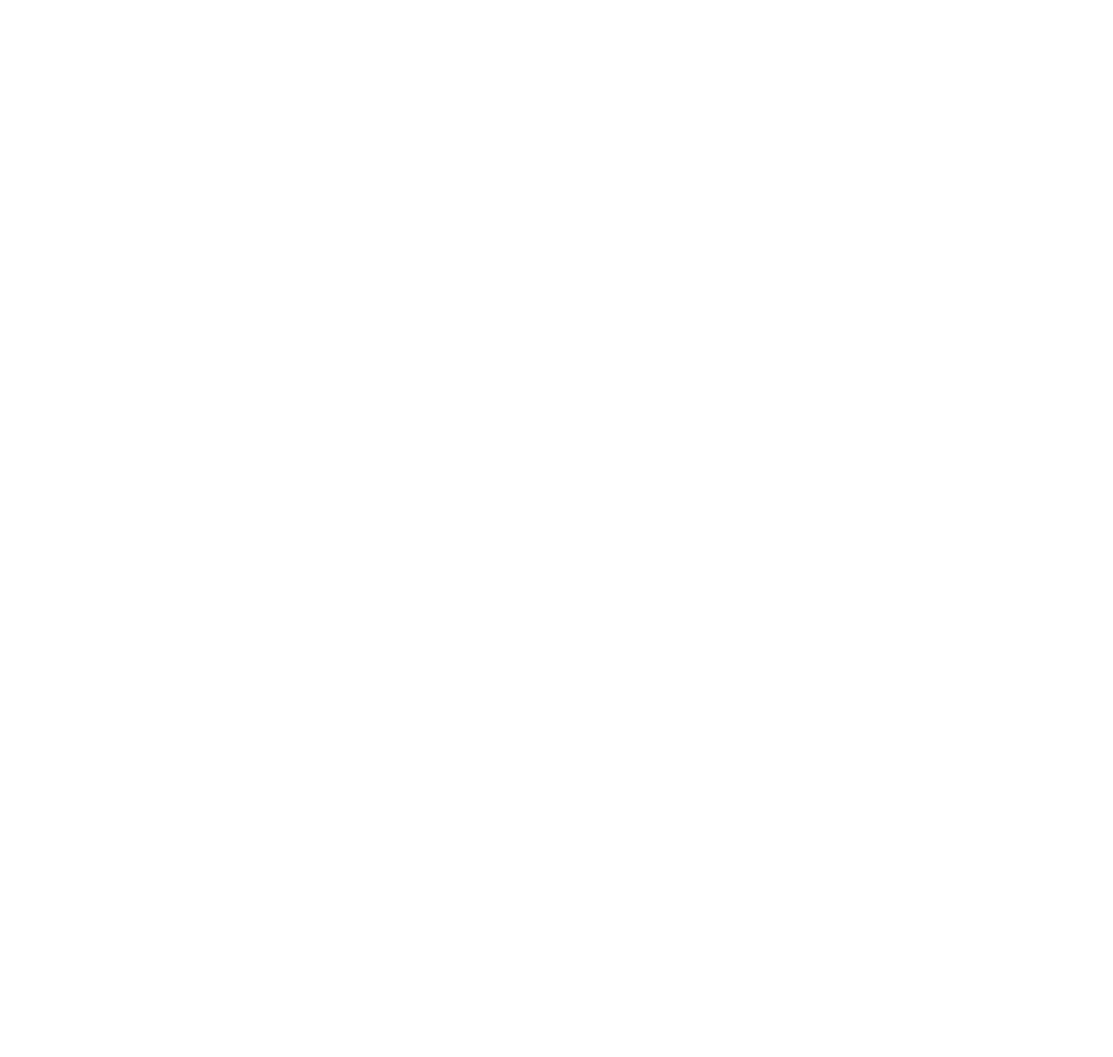
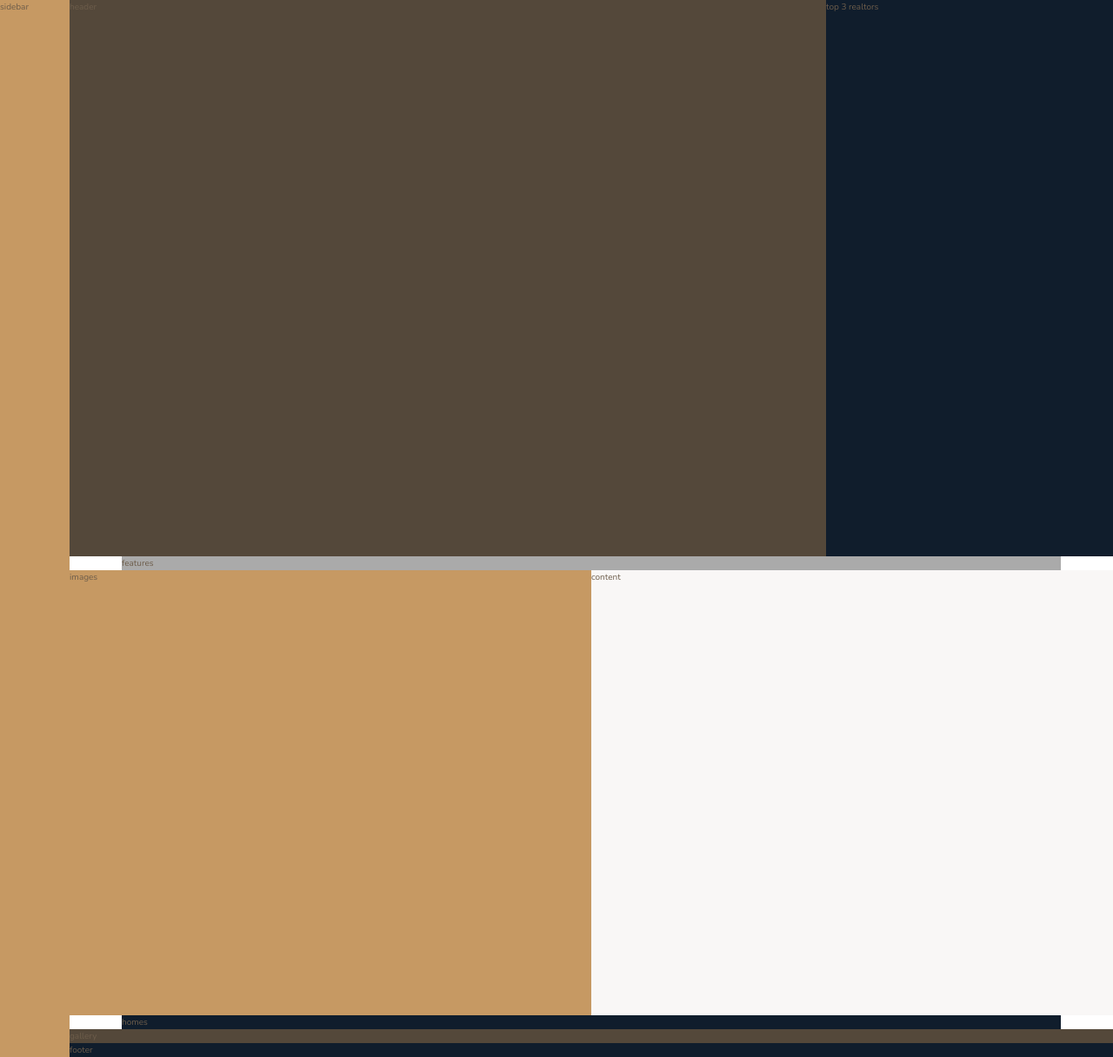
Before and after one commit to Sanda2399/NEXTER_SITE_FILES, a plain HTML site: page Nexter/Resources/HTML/index.html in a window 1280 px wide. Shown: the whole page at 87% size. Before the commit the page ends 800 px from the top, so only its background shows below. Drawn offline with nearby package versions, Linux system fonts and the light colour scheme; files that its build step writes are made by us from their sources; files whose address does not match are found by name.

Commit message:
Implemented Overall Layout for Site

```diff
--- /dev/null
+++ b/Nexter/Resources/CSS/SASS/abstracts/_variables.scss
@@ -0,0 +1,15 @@
+// COLOR VARIABLES
+$color-primary: #c69963;
+$color-primary-dark: #B28451;
+
+$color-secondary: #101d2c;
+
+$color-grey-light-1: #f9f7f6;
+$color-grey-light-2: #aaa;
+
+$color-grey-dark-1: #54483A;
+$color-grey-dark-2: #6D5D4B;
+
+// FONT VARIABLES
+$font-primary: 'Nunito', sans-serif;
+$font-display: 'Josefin Sans', sans-serif;
--- /dev/null
+++ b/Nexter/Resources/CSS/SASS/base/_base.scss
@@ -0,0 +1,29 @@
+*,
+*::before,
+*::after
+{
+    margin: 0;
+    padding: 0;
+    box-sizing: inherit;
+}
+
+html
+{
+    box-sizing: border-box;
+    font-size: 62.5%; // 1rem == 10px
+}
+
+body
+{
+    font-family: $font-primary;
+    color: $color-grey-dark-2;
+    font-weight: 300;
+    line-height: 1.6;
+}
+
+.container
+{
+    display: grid;
+    grid-template-rows: 80vh min-content 40vw repeat(3, min-content);
+    grid-template-columns: [sidebar-start] 8rem [sidebar-end full-start] minmax(6rem, 1fr) [center-start] repeat(8, [col-start] minmax(min-content, 14rem) [col-end]) [center-end] minmax(6rem, 1fr) [full-end];
+}
--- /dev/null
+++ b/Nexter/Resources/CSS/SASS/layout/_features.scss
@@ -0,0 +1,5 @@
+.features
+{
+    background-color: $color-grey-light-2;
+    grid-column: center-start / center-end;
+}
--- /dev/null
+++ b/Nexter/Resources/CSS/SASS/layout/_footer.scss
@@ -0,0 +1,5 @@
+.footer
+{
+    background-color: $color-secondary;
+    grid-column: full-start / full-end;
+}
--- /dev/null
+++ b/Nexter/Resources/CSS/SASS/layout/_gallery.scss
@@ -0,0 +1,5 @@
+.gallery
+{
+    background-color: $color-grey-dark-1;
+    grid-column: full-start / full-end;
+}
--- /dev/null
+++ b/Nexter/Resources/CSS/SASS/layout/_header.scss
@@ -0,0 +1,5 @@
+.header
+{
+    background-color: $color-grey-dark-1;
+    grid-column: full-start / col-end 6;
+}
--- /dev/null
+++ b/Nexter/Resources/CSS/SASS/layout/_homes.scss
@@ -0,0 +1,5 @@
+.homes
+{
+    background-color: $color-secondary;
+    grid-column: center-start / center-end;
+}
--- /dev/null
+++ b/Nexter/Resources/CSS/SASS/layout/_realtors.scss
@@ -0,0 +1,5 @@
+.realtors
+{
+    background-color: $color-secondary;
+    grid-column: col-start 7 / full-end;
+}
--- /dev/null
+++ b/Nexter/Resources/CSS/SASS/layout/_sidebar.scss
@@ -0,0 +1,6 @@
+.sidebar
+{
+    background-color: $color-primary;
+    grid-column: sidebar-start / sidebar-end;
+    grid-row: 1 / -1;
+}
--- /dev/null
+++ b/Nexter/Resources/CSS/SASS/layout/_story.scss
@@ -0,0 +1,14 @@
+.story
+{
+    &__pictures
+    {
+        background-color: $color-primary;
+        grid-column: full-start / col-end 4;
+    }
+
+    &__content
+    {
+        background-color: $color-grey-light-1;
+        grid-column: col-end 4 / full-end;
+    }
+}
--- a/Nexter/Resources/CSS/SASS/main.scss
+++ b/Nexter/Resources/CSS/SASS/main.scss
@@ -0,0 +1,13 @@
+@import "abstracts/variables";
+
+@import "base/base";
+@import "base/typography";
+
+@import "layout/sidebar";
+@import "layout/header";
+@import "layout/realtors";
+@import "layout/features";
+@import "layout/story";
+@import "layout/homes";
+@import "layout/gallery";
+@import "layout/footer";
--- a/Nexter/Resources/HTML/index.html
+++ b/Nexter/Resources/HTML/index.html
@@ -13,5 +13,43 @@
     </head>
     <body class="container">
 
+
+        <div class="sidebar">
+            sidebar
+        </div>
+
+        <div class="header">
+            header
+        </div>
+
+        <div class="realtors">
+            top 3 realtors
+        </div>
+
+        <section class="features">
+            features
+        </section>
+
+        <div class="story__pictures">
+            images
+        </div>
+
+        <div class="story__content">
+            content
+        </div>
+
+        <section class="homes">
+            homes
+        </section>
+
+        <section class="gallery">
+            gallery
+        </section>
+
+        <footer class="footer">
+            footer
+        </footer>
+
+
     </body>
 </html>
```
Also changed, not shown: Nexter/Resources/CSS/SASS/base/_typography.scss (added), Nexter/Resources/CSS/SASS/main.css, 1 other file.
